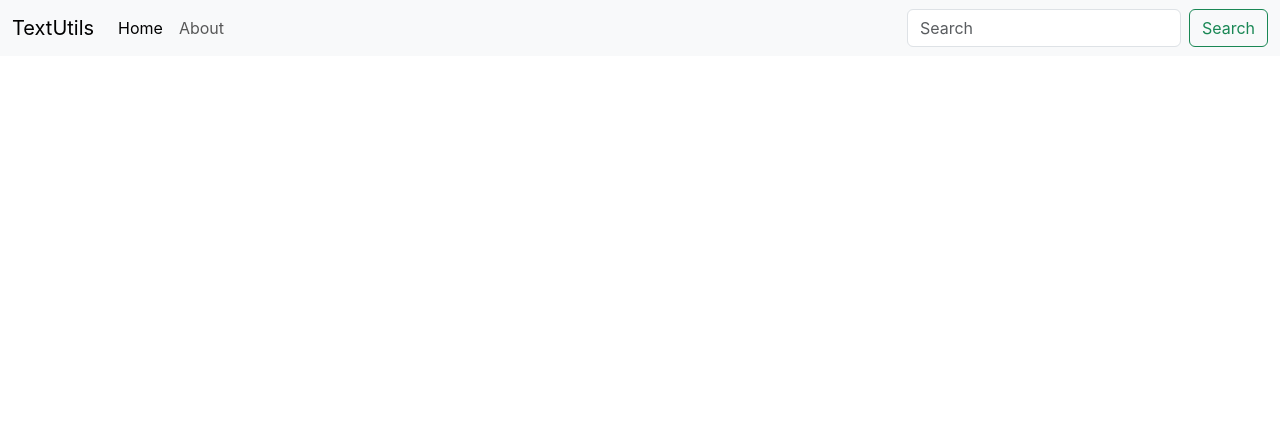
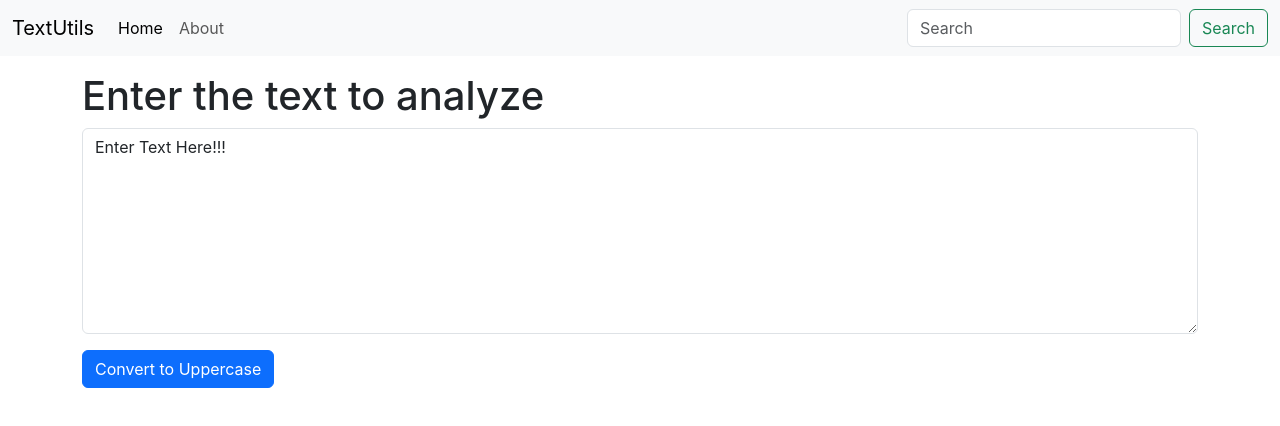
Before and after one commit to abhayCodez/textutils, a React (Create React App) app in the folder textutils/: page / in a window 1280 px wide. Shown: the top 426 px of the page. Built offline with nearby package versions, Linux system fonts and the light colour scheme.

Commit message:
Added Convert to Uppercase functionality

```diff
--- a/textutils/src/App.js
+++ b/textutils/src/App.js
@@ -1,11 +1,15 @@
 import logo from './logo.svg';
 import './App.css';
 import Navbar from './components/Navbar';
+import TextForm from './components/TextForm';
 
 function App() {
   return (
     <>
       <Navbar title="TextUtils" />
+      <div className="container my-3">
+        <TextForm heading = "Enter the text to analyze" />
+      </div>
     </>
   );
 }
--- /dev/null
+++ b/textutils/src/components/TextForm.js
@@ -0,0 +1,21 @@
+import React, {useState} from 'react'
+
+export default function TextForm(props) {
+    const handleOnChange = (event)=>{
+        setText(event.target.value)
+    }
+    const handleUpClick = ()=>{
+        let newText = text.toUpperCase();
+        setText(newText)
+    }
+    const [text, setText] = useState('Enter Text Here!!!')
+    return (
+        <div>
+            <h1>{props.heading}</h1>
+            <div className="mb-3">
+                <textarea className="form-control" value={text} onChange={handleOnChange} id="myBox" rows="8"></textarea>
+            </div>
+            <button className="btn btn-primary" onClick={handleUpClick}>Convert to Uppercase</button>
+        </div>
+    )
+}
```
